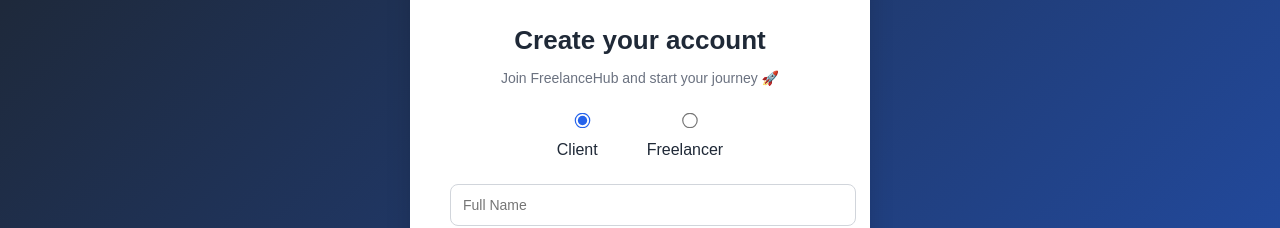
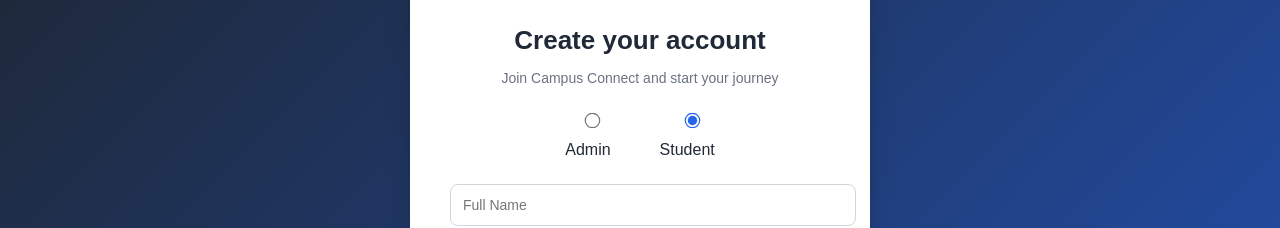
Before and after one commit to Bhoomi-csai/Event-management, a React (Create React App) app in the folder frontend/: page /signup in a window 1280 px wide. Shown: the part 177-405 px from the top of the page. Built offline with nearby package versions, Linux system fonts and the light colour scheme.

Commit message:
log-in setup

```diff
--- a/frontend/src/components/LoginForm.js
+++ b/frontend/src/components/LoginForm.js
@@ -30,7 +30,7 @@
     <div className="login-container">
       <div className="login-card">
         <h2>Welcome Back</h2>
-        <p className="subtitle">Login to FreelanceHub and continue your journey 🚀</p>
+        <p className="subtitle">Login to Campus Connect and continue your journey.</p>
 
         <form onSubmit={handleSubmit}>
           <input
--- a/frontend/src/components/SignupForm.js
+++ b/frontend/src/components/SignupForm.js
@@ -1,20 +1,20 @@
-import React, { useState } from "react";
-import { signupUser } from "../api";
-import "./SignupForm.css";
+import React, { useState } from "react"
+import { signupUser } from "../api"
+import "./SignupForm.css"
 
 const SignupForm = () => {
   const [formData, setFormData] = useState({
     name: "",
     email: "",
     password: "",
-    role: "Client",
-  });
-  const [message, setMessage] = useState("");
+    role: "Student",
+  })
+  const [message, setMessage] = useState("")
 
   const handleChange = (e) => {
-    const { name, value } = e.target;
-    setFormData({ ...formData, [name]: value });
-  };
+    const { name, value } = e.target
+    setFormData({ ...formData, [name]: value })
+  }
 
   const handleSubmit = async (e) => {
     e.preventDefault();
@@ -34,28 +34,28 @@
     <div className="signup-container">
       <div className="signup-card">
         <h2>Create your account</h2>
-        <p className="subtitle">Join FreelanceHub and start your journey 🚀</p>
+        <p className="subtitle">Join Campus Connect and start your journey </p>
 
         <div className="role-selector">
           <label>
             <input
               type="radio"
               name="role"
-              value="Client"
-              checked={formData.role === "Client"}
+              value="Admin"
+              checked={formData.role === "Admin"}
               onChange={handleChange}
             />
-            Client
+            Admin
           </label>
           <label>
             <input
               type="radio"
               name="role"
-              value="Freelancer"
-              checked={formData.role === "Freelancer"}
+              value="Student"
+              checked={formData.role === "Student"}
               onChange={handleChange}
             />
-            Freelancer
+            Student
           </label>
         </div>
 
```
